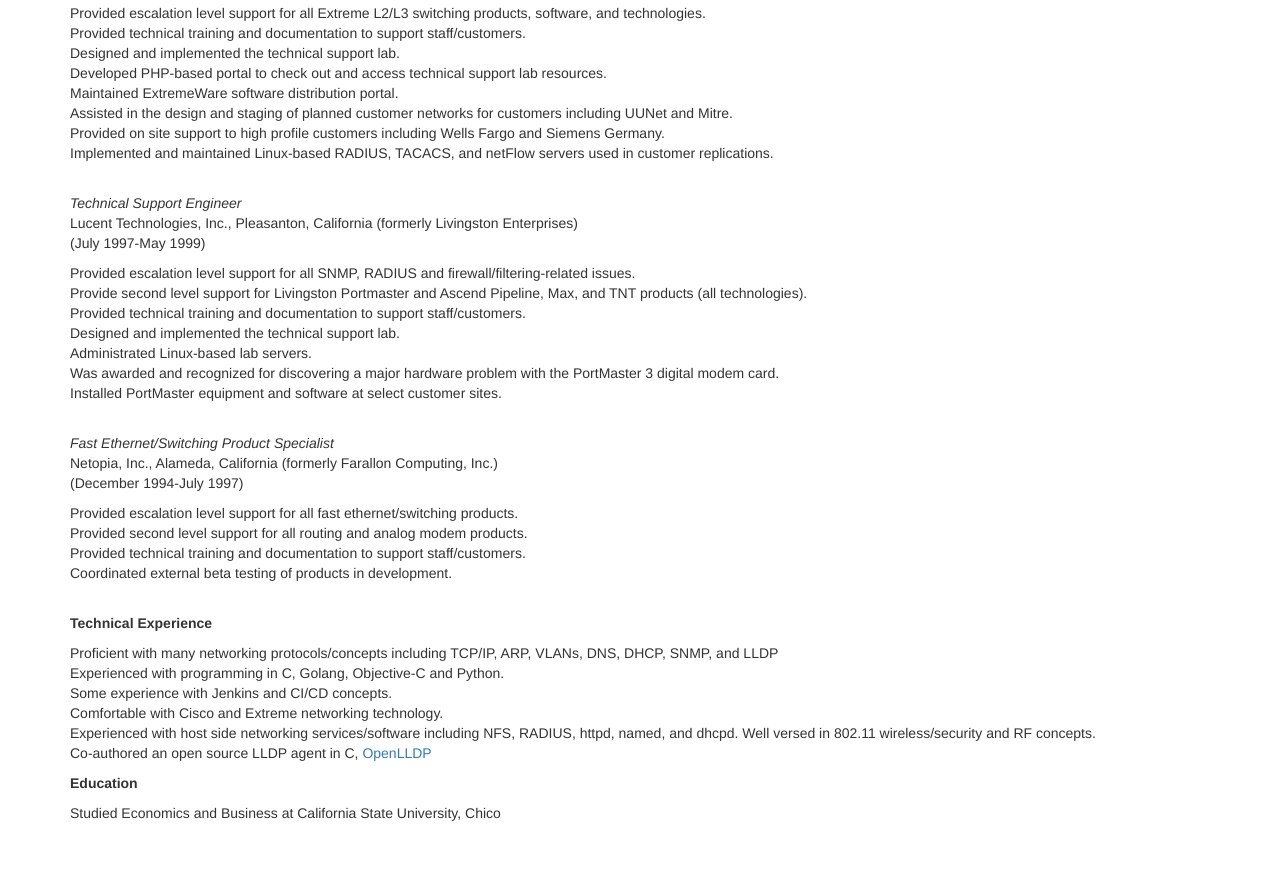
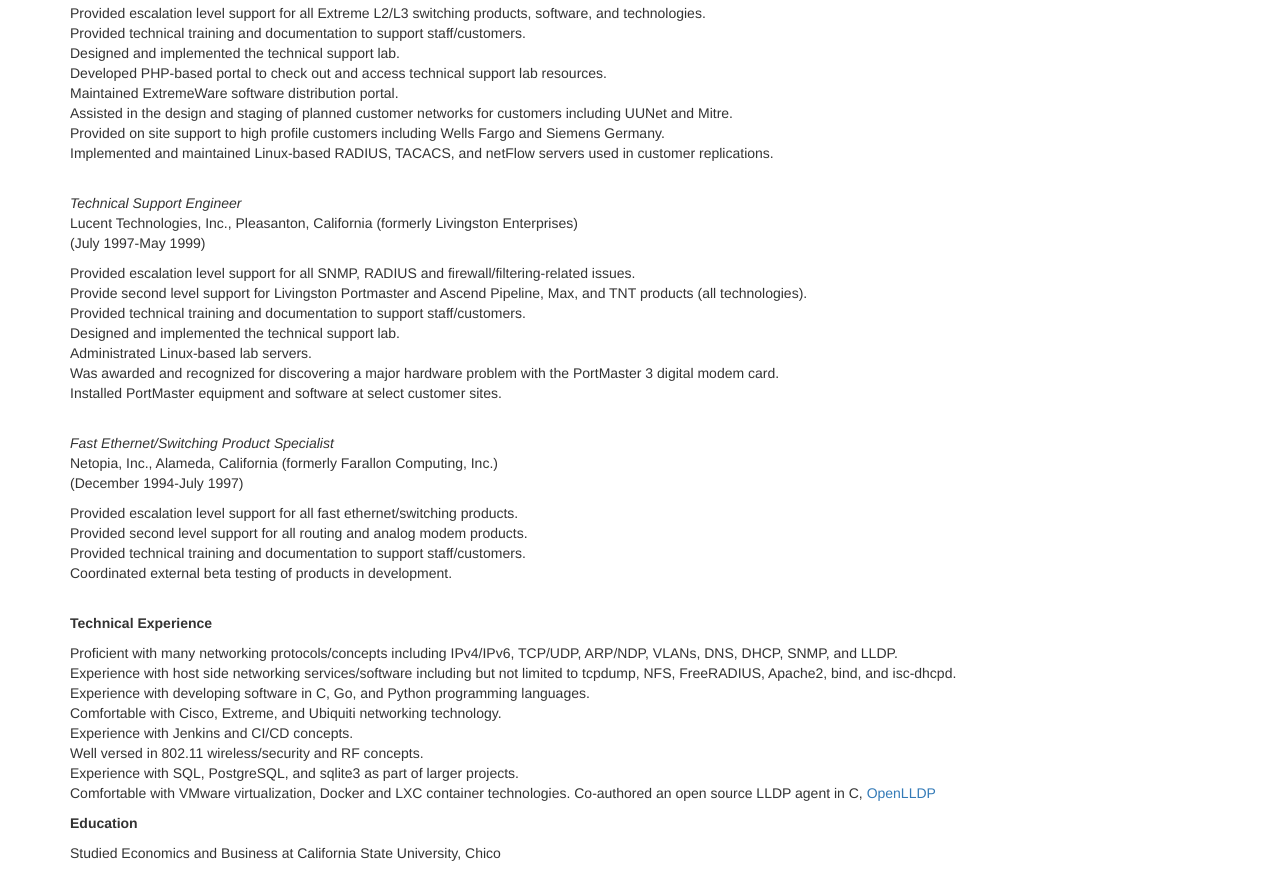
Before and after one commit to condurre/condurre.github.com, a plain HTML site: page resume.html in a window 1280 px wide. Shown: the part 987-1860 px from the top of the page. Before the commit the page ends 1820 px from the top, so only its background shows below. Drawn offline with nearby package versions, Linux system fonts and the light colour scheme.

Commit message:
revise tech expience

```diff
--- a/resume.html
+++ b/resume.html
@@ -137,11 +137,14 @@
             </p>
 
             <p>
-            Proficient with many networking protocols/concepts including TCP/IP, ARP, VLANs, DNS, DHCP, SNMP, and LLDP<br>
-            Experienced with programming in C, Golang, Objective-C and Python.<br>
-            Some experience with Jenkins and CI/CD concepts.<br>
-            Comfortable with Cisco and Extreme networking technology.<br>
-            Experienced with host side networking services/software including NFS, RADIUS, httpd, named, and dhcpd. Well versed in 802.11 wireless/security and RF concepts.<br>
+            Proficient with many networking protocols/concepts including IPv4/IPv6, TCP/UDP, ARP/NDP, VLANs, DNS, DHCP, SNMP, and LLDP.<br>
+            Experience with host side networking services/software including but not limited to tcpdump, NFS, FreeRADIUS, Apache2, bind, and isc-dhcpd.<br>
+            Experience with developing software in C, Go, and Python programming languages.<br>
+            Comfortable with Cisco, Extreme, and Ubiquiti networking technology.<br>
+            Experience with Jenkins and CI/CD concepts.<br>
+            Well versed in 802.11 wireless/security and RF concepts.<br>
+            Experience with SQL, PostgreSQL, and sqlite3 as part of larger projects.<br>
+            Comfortable with VMware virtualization, Docker and LXC container technologies.
             Co-authored an open source LLDP agent in C, <a href="http://openlldp.sourceforge.net">OpenLLDP</a>
             </p>
 
```
